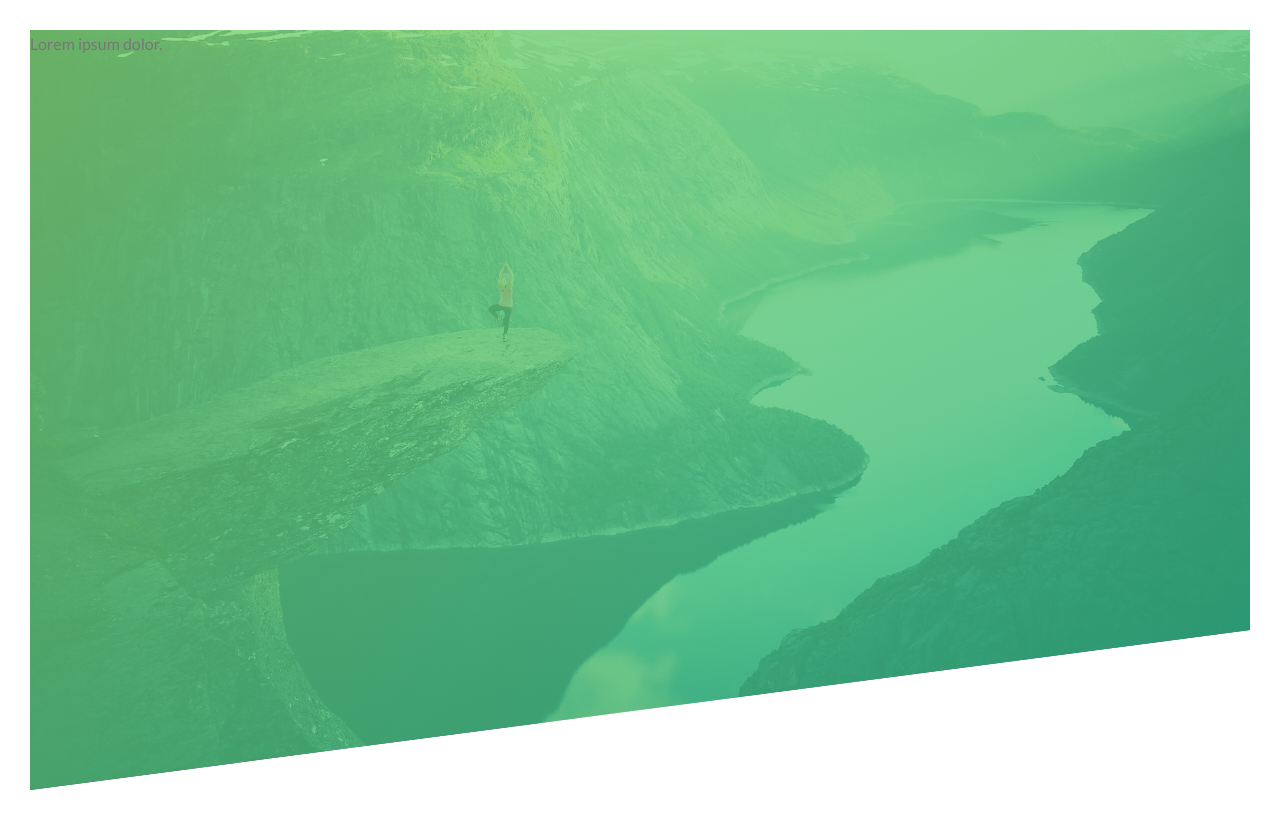
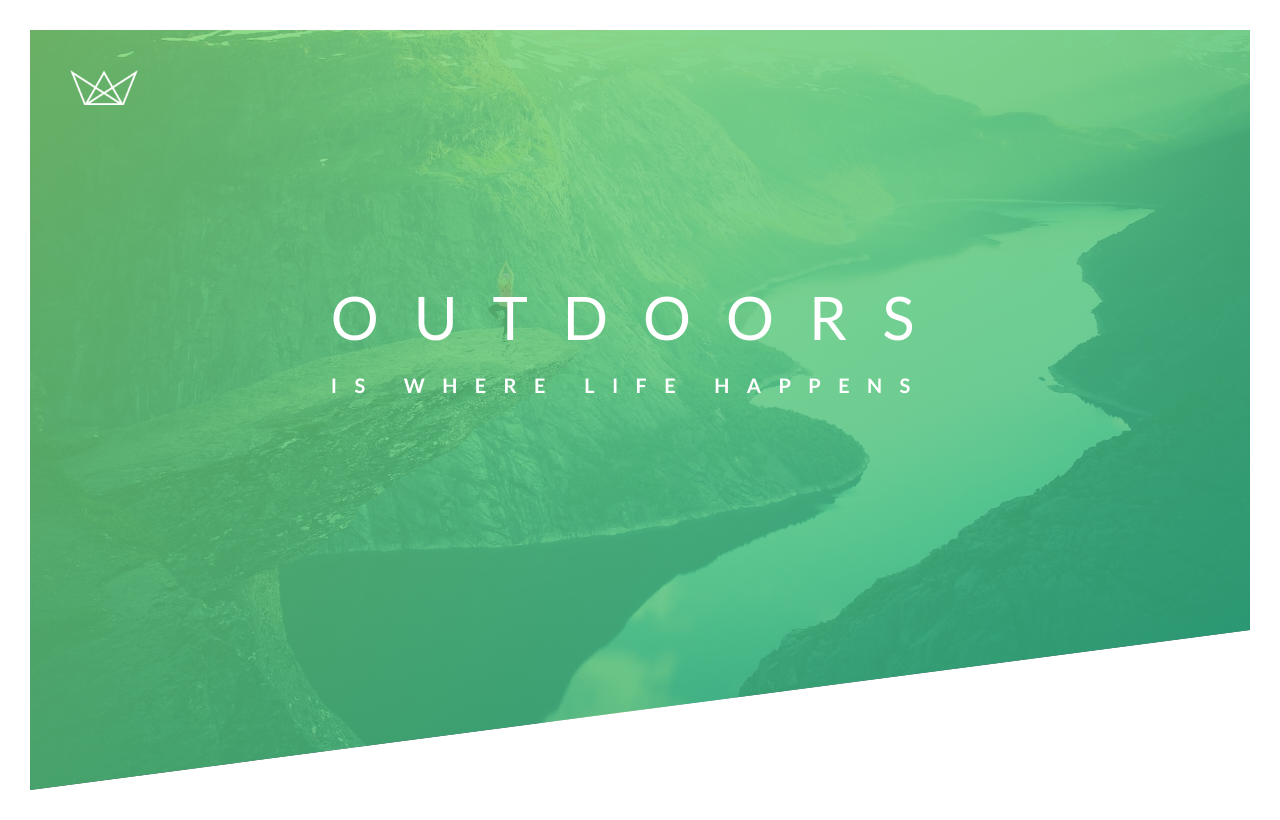
Before and after one commit to Moosees/natours, a plain HTML site: page index.html in a window 1280 px wide. Drawn offline with Linux system fonts and the light colour scheme.

Commit message:
H1 added

```diff
--- a/css/style.css
+++ b/css/style.css
@@ -35,4 +35,45 @@ body {
     background-position: top;
     /* use a polygon to crop the size of the background */
     clip-path: polygon(0 0, 100% 0, 100% 75vh, 0 100%);
+    /* .header is parent of .logo-box, so we use relative posisition to be able to use it as a reference when positioning the children */
+    position: relative;
 }
+
+.logo-box {
+    /* the point of origin for top, left.. when using absolute position is the parent element, if it isn't also absolute */
+    position: absolute;
+    top: 40px;
+    left: 40px;
+}
+
+.logo {
+    height: 35px;
+}
+
+.text-box {
+    /* magic trick to center elements (or 40% from top in this case) */
+    position: absolute;
+    top: 40%;
+    left: 50%;
+    transform: translate(-50%, -50%);
+}
+
+.heading-primary {
+    color: #fff;
+    text-transform: uppercase;
+}
+
+.heading-primary--main {
+    /* spans are inline as deafault, changing it to block puts it on it's own line by letting it occypy 100% of the parent element width */
+    display: block;
+    font-size: 60px;
+    font-weight: 400;
+    letter-spacing: 35px;
+}
+
+.heading-primary--sub {
+    display: block;
+    font-size: 20px;
+    font-weight: 700;
+    letter-spacing: 17.4px;
+}
--- a/index.html
+++ b/index.html
@@ -1,5 +1,6 @@
 <!DOCTYPE html>
 <html lang="en">
+
 <head>
     <meta charset="UTF-8">
     <meta name="viewport" content="width=device-width, initial-scale=1.0">
@@ -13,9 +14,21 @@
 
     <title>Natours | Exciting tours for adventurous people</title>
 </head>
+
 <body>
     <header class="header">
-            Lorem ipsum dolor.
+        <!-- img is inline so we can wrap it inside a div and use that container to position the img on the page -->
+        <div class="logo-box">
+            <img class="logo" src="img/logo-white.png" alt="Logo">
+        </div>
+        <!-- Search engines use h1 to catalogize pages, so we should not split the h1 and instad use spans to control formating -->
+        <div class="text-box">
+            <h1 class="heading-primary">
+                <span class="heading-primary--main">Outdoors</span>
+                <span class="heading-primary--sub">is where life happens</span>
+            </h1>
+        </div>
     </header>
 </body>
+
 </html>
```
Lines whose indentation alone changed are shown as unchanged.
